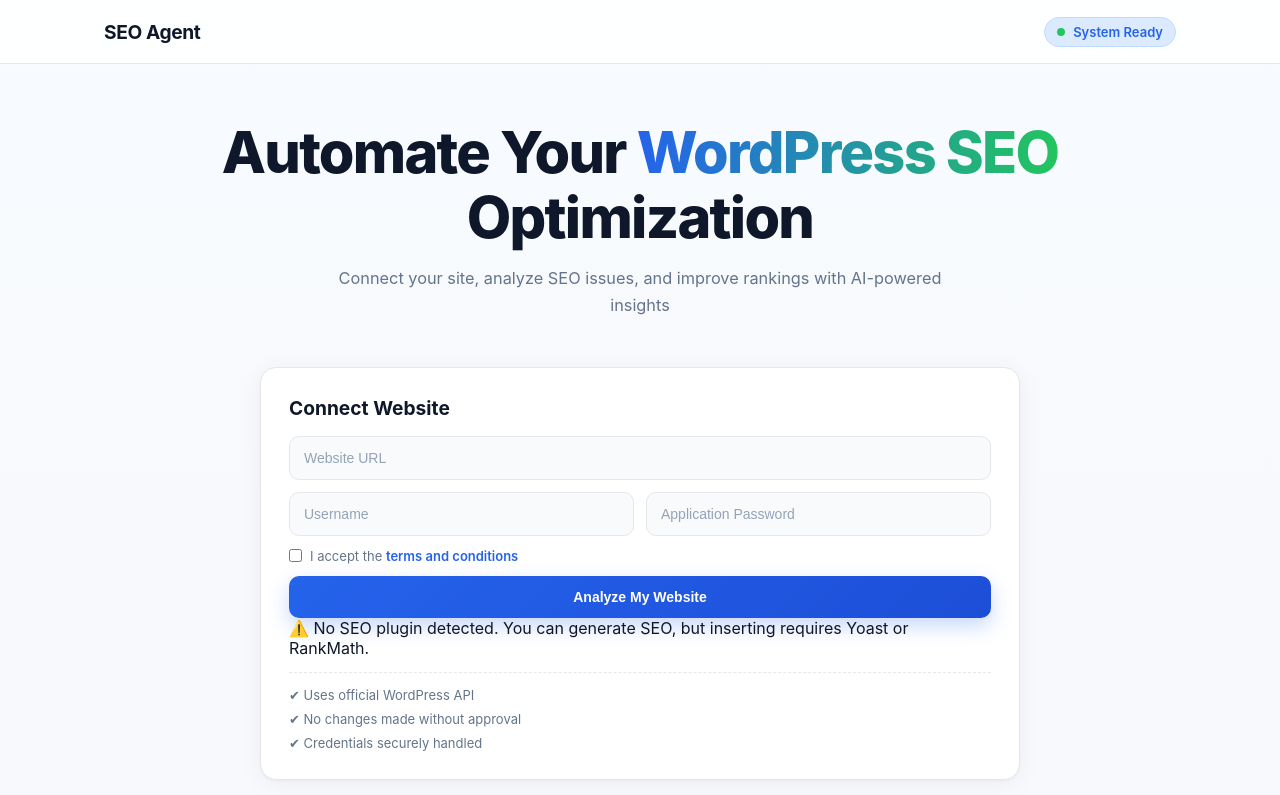
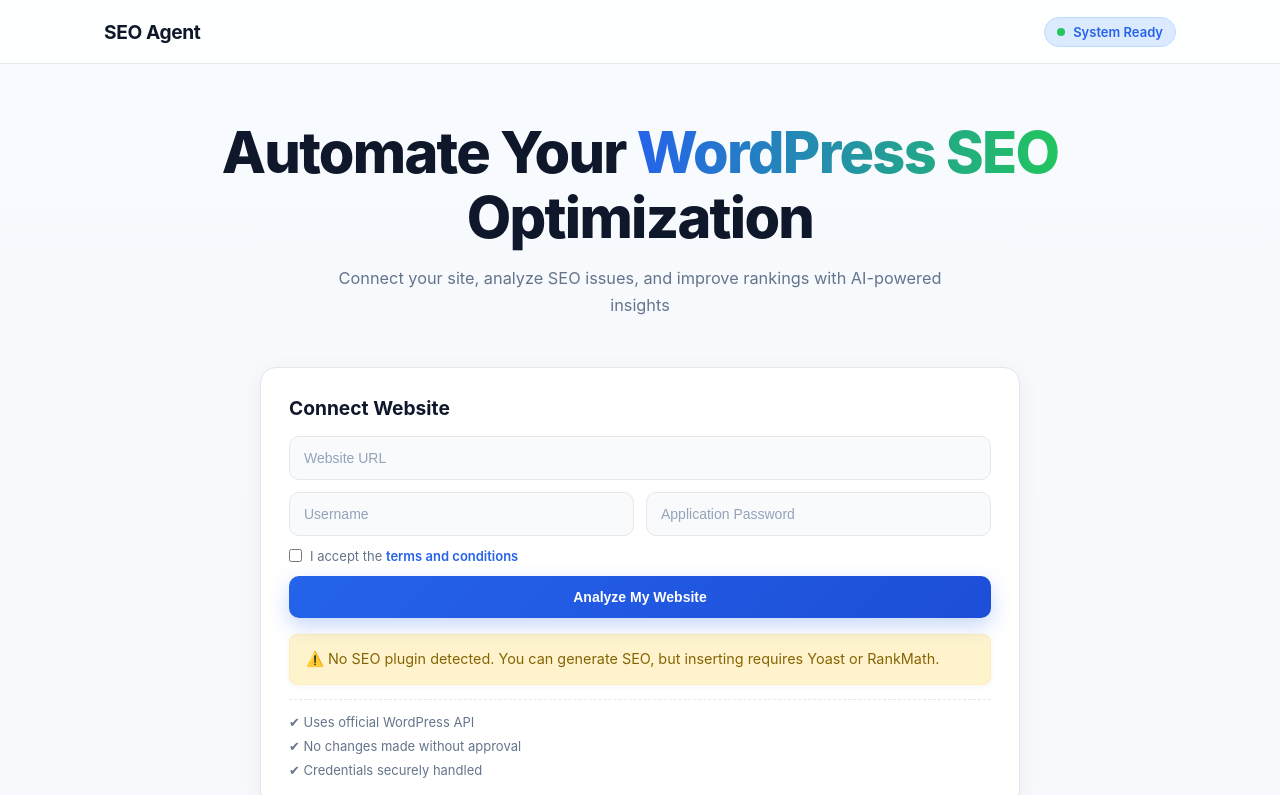
Before and after one commit to pranavstoretransform/seo-agent, a Next.js app: page / in a window 1280 px wide. Shown: the top 795 px of the page. Built offline with nearby package versions, Linux system fonts and the light colour scheme.

Commit message:
Update page.module.css

```diff
--- a/src/app/page.module.css
+++ b/src/app/page.module.css
@@ -552,3 +552,25 @@
     width: 100%;
   }
 }
+
+
+.warningBox {
+  width: 100%;
+  margin-top: 1rem;
+  padding: 0.9rem 1rem;
+  border-radius: 0.5rem;
+
+  background-color: #fff3cd;
+  color: #856404;
+
+  border: 1px solid #ffeeba;
+
+  font-size: 0.9rem;
+  line-height: 1.4;
+
+  display: flex;
+  align-items: center;
+  gap: 0.5rem;
+
+  box-shadow: 0 2px 6px rgba(0, 0, 0, 0.04);
+}
```
